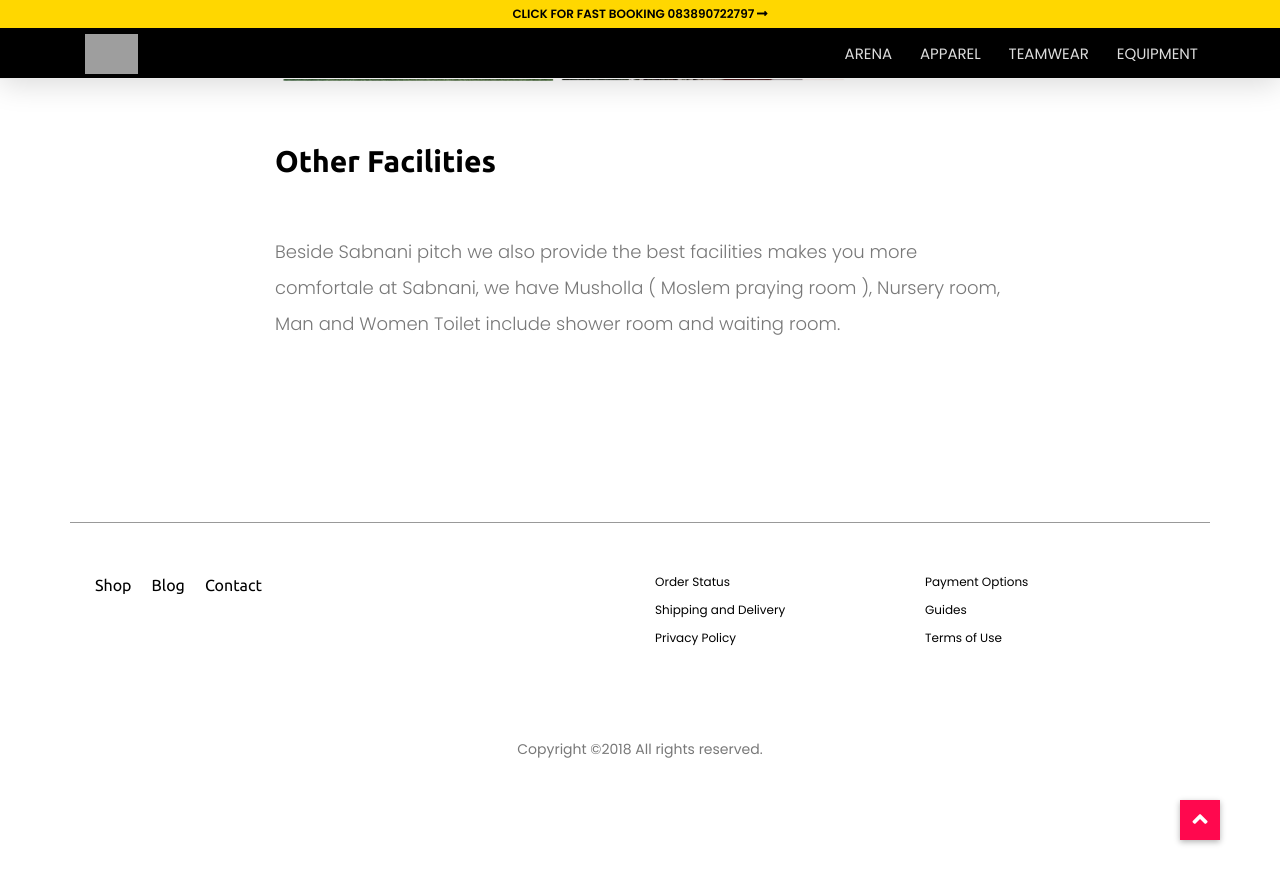
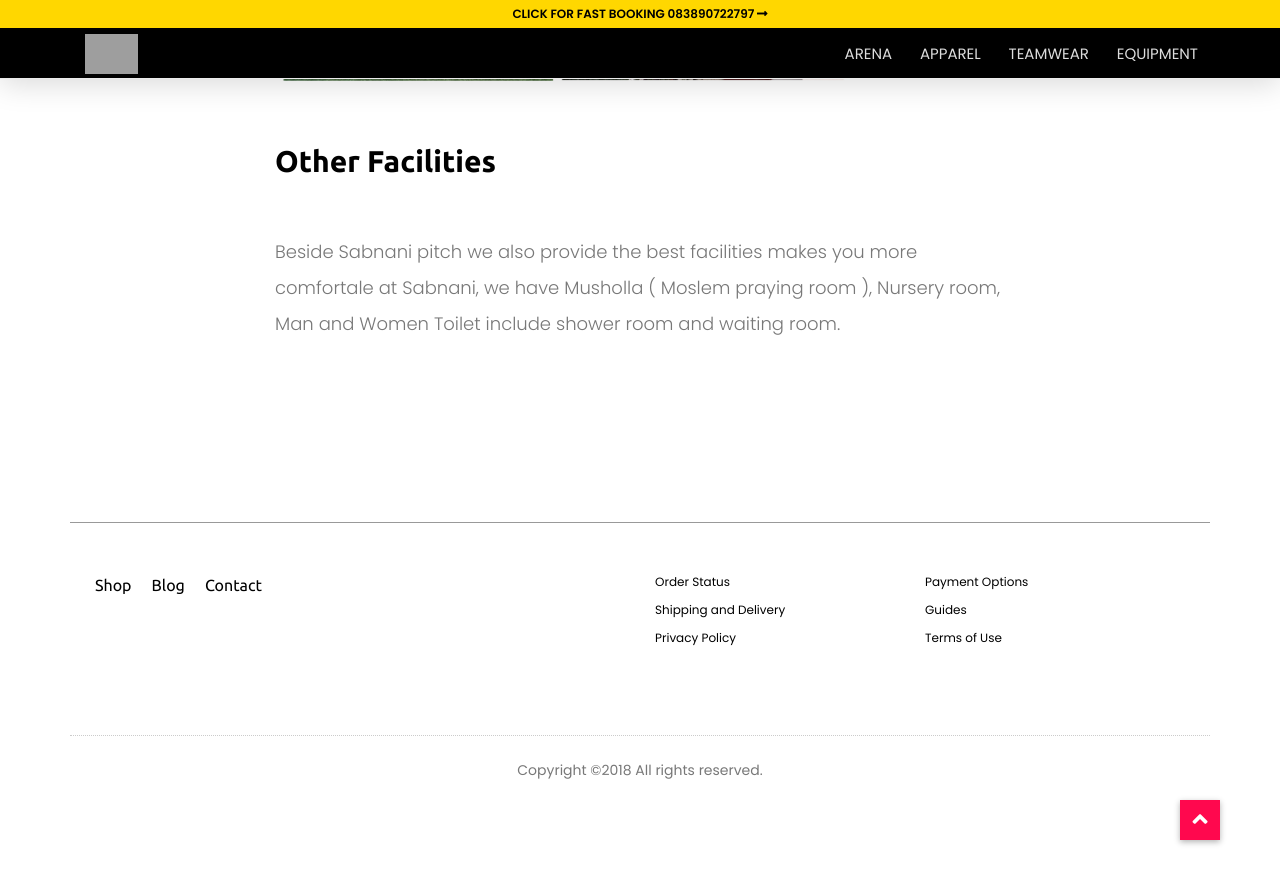
Before and after one commit to kemtol/sabnanifootball, a Jekyll site: the page built from book.md, in a window 1280 px wide and 900 px high, scrolled down 1078 px. Shown: the top 884 px of the window. Built offline with Jekyll 4.4.1, drawn with Linux system fonts in a browser that asks for light colours; nearby versions of some CDN libraries; a script that is not in the unit is left out; grey boxes are pictures that could not be loaded.

Commit message:
Update footer.html

```diff
--- a/_includes/footer.html
+++ b/_includes/footer.html
@@ -63,9 +63,9 @@
             </div>
 
 <div class="row mt-5">
-                <div class="col-md-12 text-center">
+                <div class="col-md-12 text-center" style="border-top: 1px dotted #ccc;padding-top: 20px;">
                     <p>
-                    Copyright &copy;<script>document.write(new Date().getFullYear());</script> All rights reserved.
+                        Copyright &copy;<script>document.write(new Date().getFullYear());</script> All rights reserved.
                     </p>
                 </div>
             </div>
```
